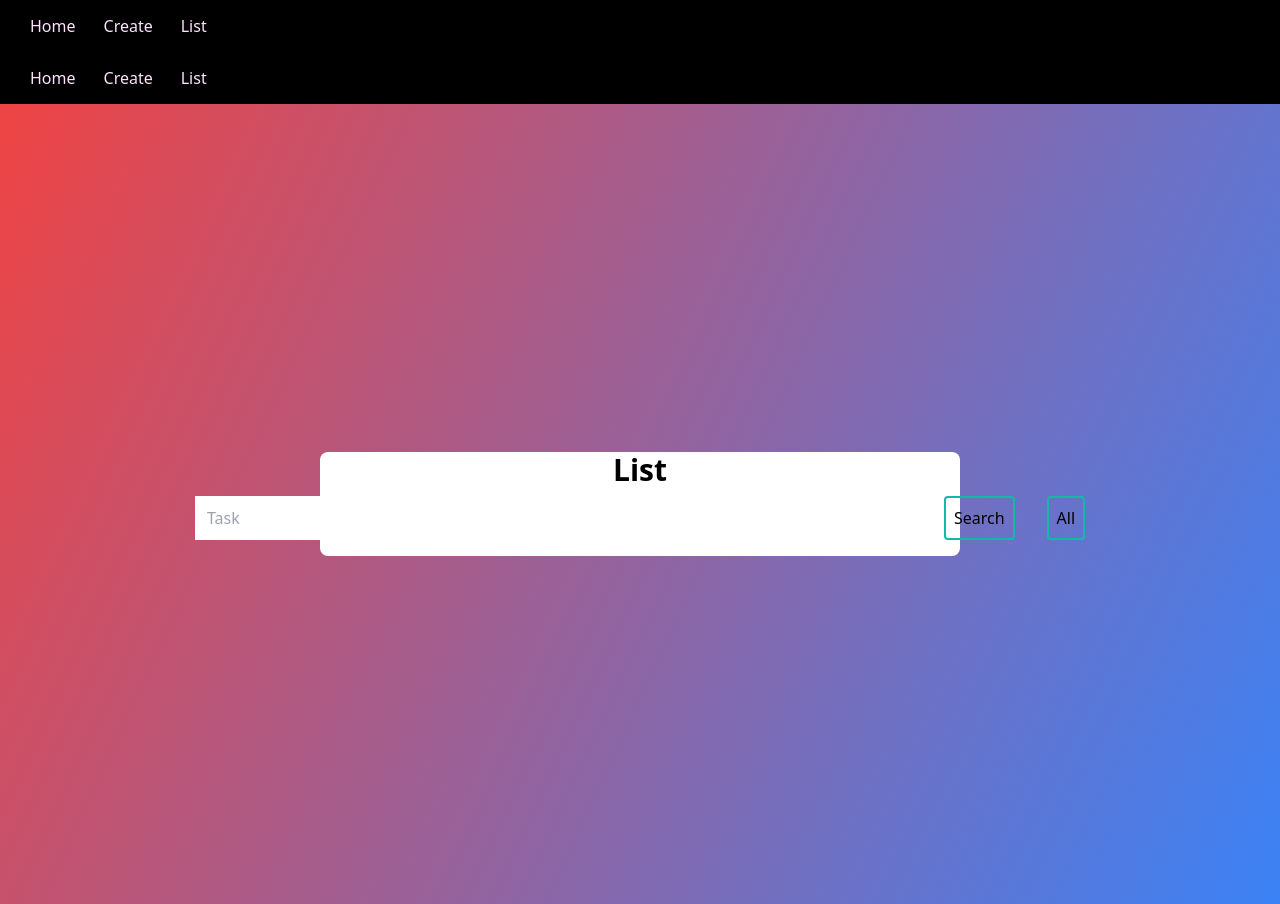
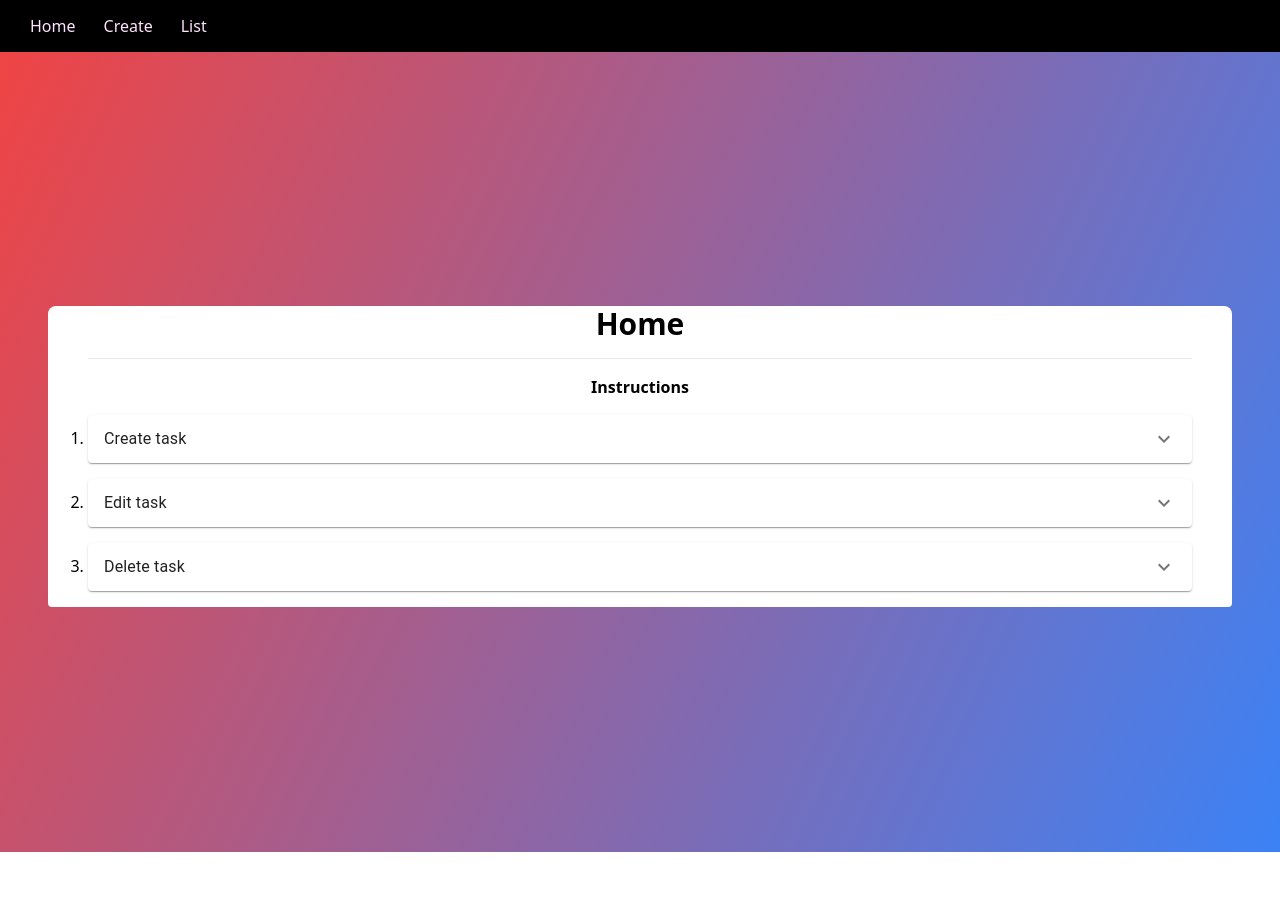
Before and after one commit to Abhinay-Sadineni/task, a React (Create React App) app: page /#/list in a window 1280 px wide. After the commit the page ends 852 px from the top, so only its background shows below. Built offline with nearby package versions, Linux system fonts and the light colour scheme; the HTML template or start-up script is replaced by a standard one.

Commit message:
fixed all and submitted

```diff
--- a/src/App.js
+++ b/src/App.js
@@ -1,16 +1,17 @@
 import './App.css';
-import {HashRouter as Router ,Route,Routes} from 'react-router-dom';
+import {BrowserRouter as Router ,Route,Routes} from 'react-router-dom';
 import Home from './components/Home';
 import Create from './components/Create';
 import ListPage from './components/ListPage';
 import Edit from './components/Edit';
 import Navbar from './components/Navbar';
+
 function App() {
 
   return (
-    <Router basename="/">
+    <Router>
     <main>
-      <Navbar/>
+     <Navbar></Navbar>
       <Routes>
 
       <Route exact path="/" element={<Home/>}></Route>
--- a/src/components/Create.js
+++ b/src/components/Create.js
@@ -1,7 +1,6 @@
 import React, { useState, useEffect  } from 'react';
 import {useNavigate} from 'react-router-dom';
-import Navbar from './Navbar';
-import Loading from './Loading';
+
 
 const Create = () => {
 
--- a/src/components/Edit.js
+++ b/src/components/Edit.js
@@ -1,7 +1,6 @@
 import React, { useState, useEffect  } from 'react';
 import {useNavigate ,useLocation } from 'react-router-dom';
-import Navbar from './Navbar';
-import Loading from './Loading';
+
 
 const Edit = () => {
 
--- a/src/components/Home.js
+++ b/src/components/Home.js
@@ -1,4 +1,3 @@
-import Navbar from './Navbar';
 import Accordion from "@mui/material/Accordion";
 import AccordionSummary from "@mui/material/AccordionSummary";
 import AccordionDetails from "@mui/material/AccordionDetails";
--- a/src/components/ListPage.js
+++ b/src/components/ListPage.js
@@ -1,12 +1,10 @@
-import Navbar from "./Navbar";
+
 import{useState,useEffect} from 'react';
 import TodoList from './List';
 
 
 const ListPage = () => {
     const [Name,setName] = useState('');
-    const [description,setDescription] = useState('');
-    const [check,setCheck] = useState(false);
     const [all_status,setAll_status] = useState(false);
     const [ready,setReady] = useState(false);
 
@@ -94,7 +92,6 @@ const ListPage = () => {
 
     return (
     <div>
-        <Navbar></Navbar>
          <div className=' flex items-center justify-center  min-h-screen from-red-500 to-blue-500 bg-gradient-115'>
             <div className="bg-white flex flex-col w-1/2 mx-auto rounded-lg items-center justify-center ">
 
--- a/src/components/Navbar.js
+++ b/src/components/Navbar.js
@@ -1,11 +1,13 @@
 const Navbar = () => {
-    return (<header className="bg-black">
-      <nav className="mx-auto flex flex-row max-w-7xl items-center  p-2 lg:px-4" aria-label="Global">
-        <a href='/' className="mx-2 p-1.5 text-mycolour2">Home</a>
-        <a href='/create' className="mx-2 p-1.5 text-mycolour2">Create</a>
-        <a href='/list' className="mx-2 p-1.5 text-mycolour2">List</a>
-      </nav>
-    </header>);
+    return (<div>
+        <header className="bg-black">
+<nav className="mx-auto flex flex-row max-w-7xl items-center  p-2 lg:px-4" aria-label="Global">
+  <a href='/' className="mx-2 p-1.5 text-mycolour2">Home</a>
+  <a href='/create' className="mx-2 p-1.5 text-mycolour2">Create</a>
+  <a href='/list' className="mx-2 p-1.5 text-mycolour2">List</a>
+</nav>
+</header>
+    </div>  );
 }
 
 export default Navbar;
```
